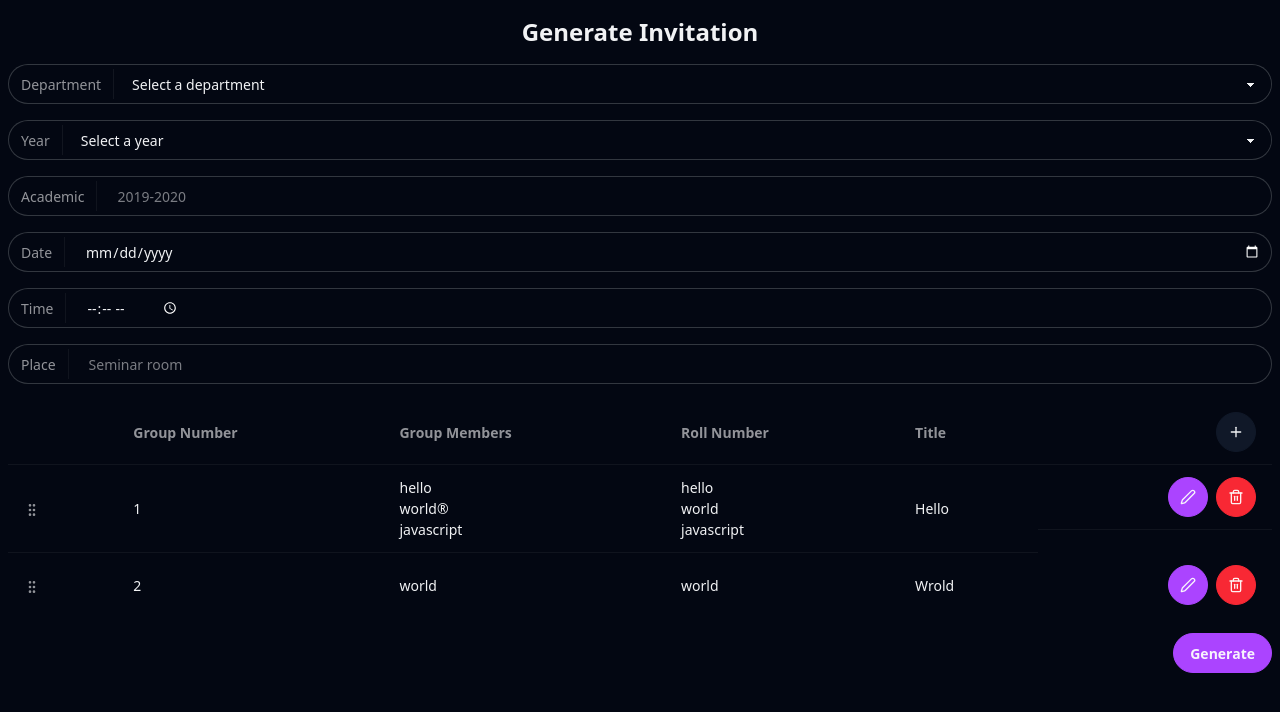
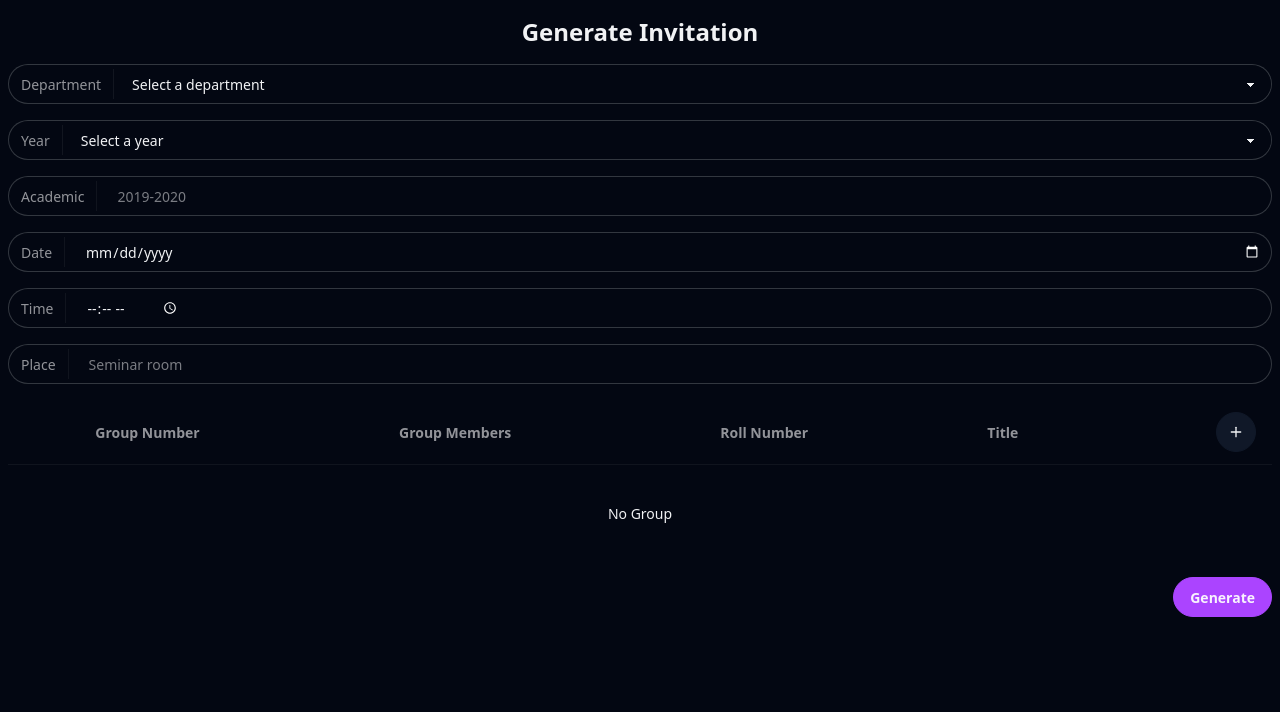
Before and after one commit to nainghtetlinn/invitation-generator, a React (Vite) app: page / in a window 1280 px wide. Shown: the top 712 px of the page. Built offline with nearby package versions, Linux system fonts and the light colour scheme.

Commit message:
feat: remove example data

```diff
--- a/src/App.tsx
+++ b/src/App.tsx
@@ -21,20 +21,7 @@ function App() {
       date: "",
       time: "",
       place: "",
-      groups: [
-        {
-          title: "Hello",
-          members: [
-            { name: "hello", rollNo: "hello", repeater: false },
-            { name: "world", rollNo: "world", repeater: true },
-            { name: "javascript", rollNo: "javascript", repeater: false },
-          ],
-        },
-        {
-          title: "Wrold",
-          members: [{ name: "world", rollNo: "world", repeater: false }],
-        },
-      ],
+      groups: [],
     },
   });
 
```
